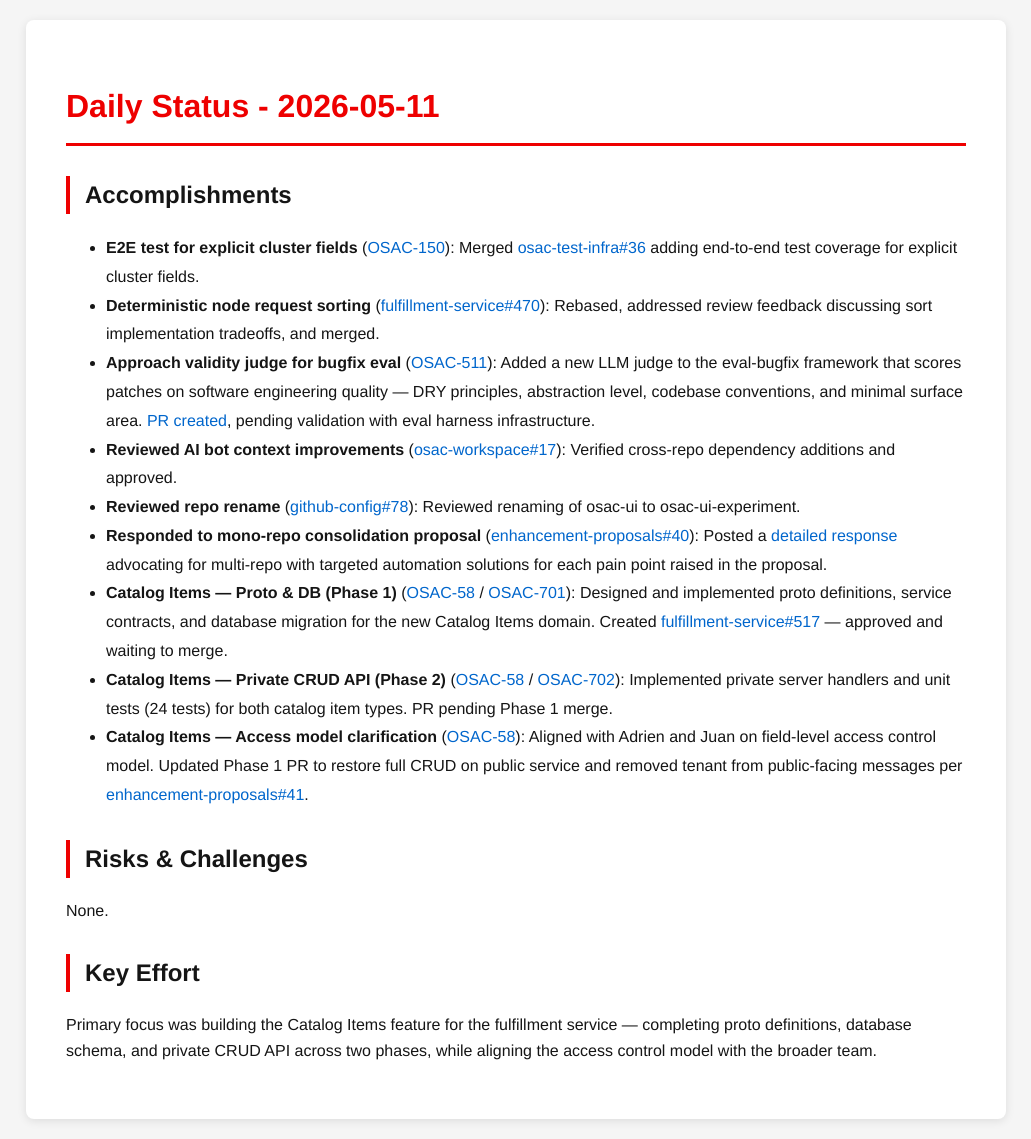
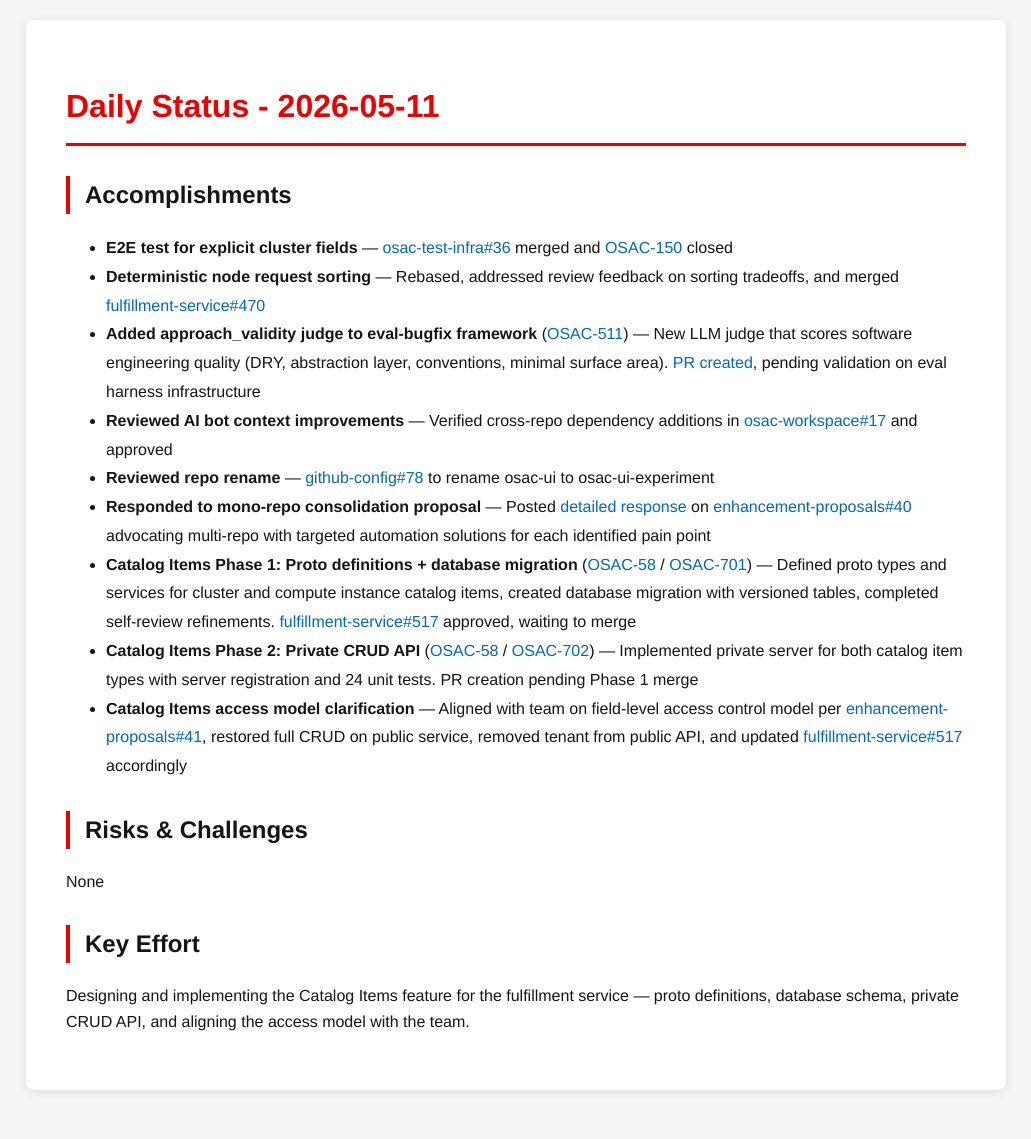
Before and after one commit to tzvatot/daily-status, a Jekyll site: the page built from 2026-05-11.md, in a window 1280 px wide. Shown: the whole page, without its empty margins (124-1155 px from the left). Built offline with Jekyll 4.4.1, drawn with Linux system fonts in a browser that asks for light colours; after the commit the page ends 1110 px from its top, so only the background shows below that.

Commit message:
Daily status update - 2026-05-11

```diff
--- a/2026-05-11.md
+++ b/2026-05-11.md
@@ -7,21 +7,18 @@
 # Daily Status - 2026-05-11
 
 ## Accomplishments
-
-- **E2E test for explicit cluster fields** ([OSAC-150](https://redhat.atlassian.net/browse/OSAC-150)): Merged [osac-test-infra#36](https://github.com/osac-project/osac-test-infra/pull/36) adding end-to-end test coverage for explicit cluster fields.
-- **Deterministic node request sorting** ([fulfillment-service#470](https://github.com/osac-project/fulfillment-service/pull/470)): Rebased, addressed review feedback discussing sort implementation tradeoffs, and merged.
-- **Approach validity judge for bugfix eval** ([OSAC-511](https://redhat.atlassian.net/browse/OSAC-511)): Added a new LLM judge to the eval-bugfix framework that scores patches on software engineering quality — DRY principles, abstraction level, codebase conventions, and minimal surface area. [PR created](https://github.com/eranco74/osac-bugfix-eval/pull/1), pending validation with eval harness infrastructure.
-- **Reviewed AI bot context improvements** ([osac-workspace#17](https://github.com/osac-project/osac-workspace/pull/17)): Verified cross-repo dependency additions and approved.
-- **Reviewed repo rename** ([github-config#78](https://github.com/osac-project/github-config/pull/78)): Reviewed renaming of osac-ui to osac-ui-experiment.
-- **Responded to mono-repo consolidation proposal** ([enhancement-proposals#40](https://github.com/osac-project/enhancement-proposals/pull/40)): Posted a [detailed response](https://github.com/osac-project/enhancement-proposals/pull/40#issuecomment-4420565236) advocating for multi-repo with targeted automation solutions for each pain point raised in the proposal.
-- **Catalog Items — Proto & DB (Phase 1)** ([OSAC-58](https://redhat.atlassian.net/browse/OSAC-58) / [OSAC-701](https://redhat.atlassian.net/browse/OSAC-701)): Designed and implemented proto definitions, service contracts, and database migration for the new Catalog Items domain. Created [fulfillment-service#517](https://github.com/osac-project/fulfillment-service/pull/517) — approved and waiting to merge.
-- **Catalog Items — Private CRUD API (Phase 2)** ([OSAC-58](https://redhat.atlassian.net/browse/OSAC-58) / [OSAC-702](https://redhat.atlassian.net/browse/OSAC-702)): Implemented private server handlers and unit tests (24 tests) for both catalog item types. PR pending Phase 1 merge.
-- **Catalog Items — Access model clarification** ([OSAC-58](https://redhat.atlassian.net/browse/OSAC-58)): Aligned with Adrien and Juan on field-level access control model. Updated Phase 1 PR to restore full CRUD on public service and removed tenant from public-facing messages per [enhancement-proposals#41](https://github.com/osac-project/enhancement-proposals/pull/41).
+- **E2E test for explicit cluster fields** — [osac-test-infra#36](https://github.com/osac-project/osac-test-infra/pull/36) merged and [OSAC-150](https://redhat.atlassian.net/browse/OSAC-150) closed
+- **Deterministic node request sorting** — Rebased, addressed review feedback on sorting tradeoffs, and merged [fulfillment-service#470](https://github.com/osac-project/fulfillment-service/pull/470)
+- **Added approach_validity judge to eval-bugfix framework** ([OSAC-511](https://redhat.atlassian.net/browse/OSAC-511)) — New LLM judge that scores software engineering quality (DRY, abstraction layer, conventions, minimal surface area). [PR created](https://github.com/eranco74/osac-bugfix-eval/pull/1), pending validation on eval harness infrastructure
+- **Reviewed AI bot context improvements** — Verified cross-repo dependency additions in [osac-workspace#17](https://github.com/osac-project/osac-workspace/pull/17) and approved
+- **Reviewed repo rename** — [github-config#78](https://github.com/osac-project/github-config/pull/78) to rename osac-ui to osac-ui-experiment
+- **Responded to mono-repo consolidation proposal** — Posted [detailed response](https://github.com/osac-project/enhancement-proposals/pull/40#issuecomment-4420565236) on [enhancement-proposals#40](https://github.com/osac-project/enhancement-proposals/pull/40) advocating multi-repo with targeted automation solutions for each identified pain point
+- **Catalog Items Phase 1: Proto definitions + database migration** ([OSAC-58](https://redhat.atlassian.net/browse/OSAC-58) / [OSAC-701](https://redhat.atlassian.net/browse/OSAC-701)) — Defined proto types and services for cluster and compute instance catalog items, created database migration with versioned tables, completed self-review refinements. [fulfillment-service#517](https://github.com/osac-project/fulfillment-service/pull/517) approved, waiting to merge
+- **Catalog Items Phase 2: Private CRUD API** ([OSAC-58](https://redhat.atlassian.net/browse/OSAC-58) / [OSAC-702](https://redhat.atlassian.net/browse/OSAC-702)) — Implemented private server for both catalog item types with server registration and 24 unit tests. PR creation pending Phase 1 merge
+- **Catalog Items access model clarification** — Aligned with team on field-level access control model per [enhancement-proposals#41](https://github.com/osac-project/enhancement-proposals/pull/41), restored full CRUD on public service, removed tenant from public API, and updated [fulfillment-service#517](https://github.com/osac-project/fulfillment-service/pull/517) accordingly
 
 ## Risks & Challenges
-
-None.
+None
 
 ## Key Effort
-
-Primary focus was building the Catalog Items feature for the fulfillment service — completing proto definitions, database schema, and private CRUD API across two phases, while aligning the access control model with the broader team.
+Designing and implementing the Catalog Items feature for the fulfillment service — proto definitions, database schema, private CRUD API, and aligning the access model with the team.
```
